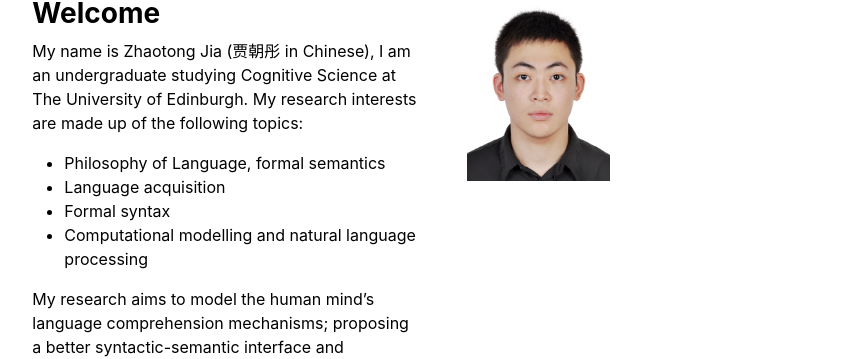
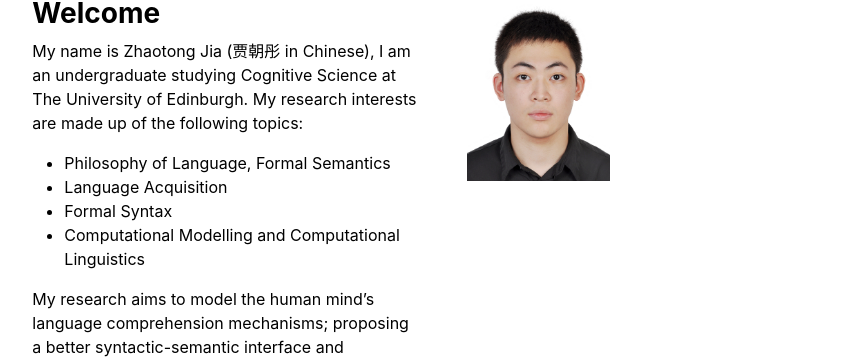
Before and after one commit to chotong/chotong.github.io, a Jekyll site: the page built from docs/index.md, in a window 1280 px wide. Shown: the part 156-515 px from the top of the page, without its empty margins (197-1065 px from the left). Built offline with Jekyll 4.4.1, drawn with Linux system fonts in a browser that asks for light colours.

Commit message:
Update index.md

```diff
--- a/docs/index.md
+++ b/docs/index.md
@@ -5,10 +5,10 @@ title: "Home"
 
 My name is Zhaotong Jia (贾朝彤 in Chinese), I am an undergraduate studying Cognitive Science at The University of Edinburgh. My research interests are made up of the following topics:
 
-- Philosophy of Language, formal semantics
-- Language acquisition
-- Formal syntax
-- Computational modelling and natural language processing
+- Philosophy of Language, Formal Semantics
+- Language Acquisition
+- Formal Syntax
+- Computational Modelling and Computational Linguistics
 
 My research aims to model the human mind's language comprehension mechanisms; proposing a better syntactic-semantic interface and designing syntax/semantic parsers to support a range of deeper natural language understanding task.
 
```
